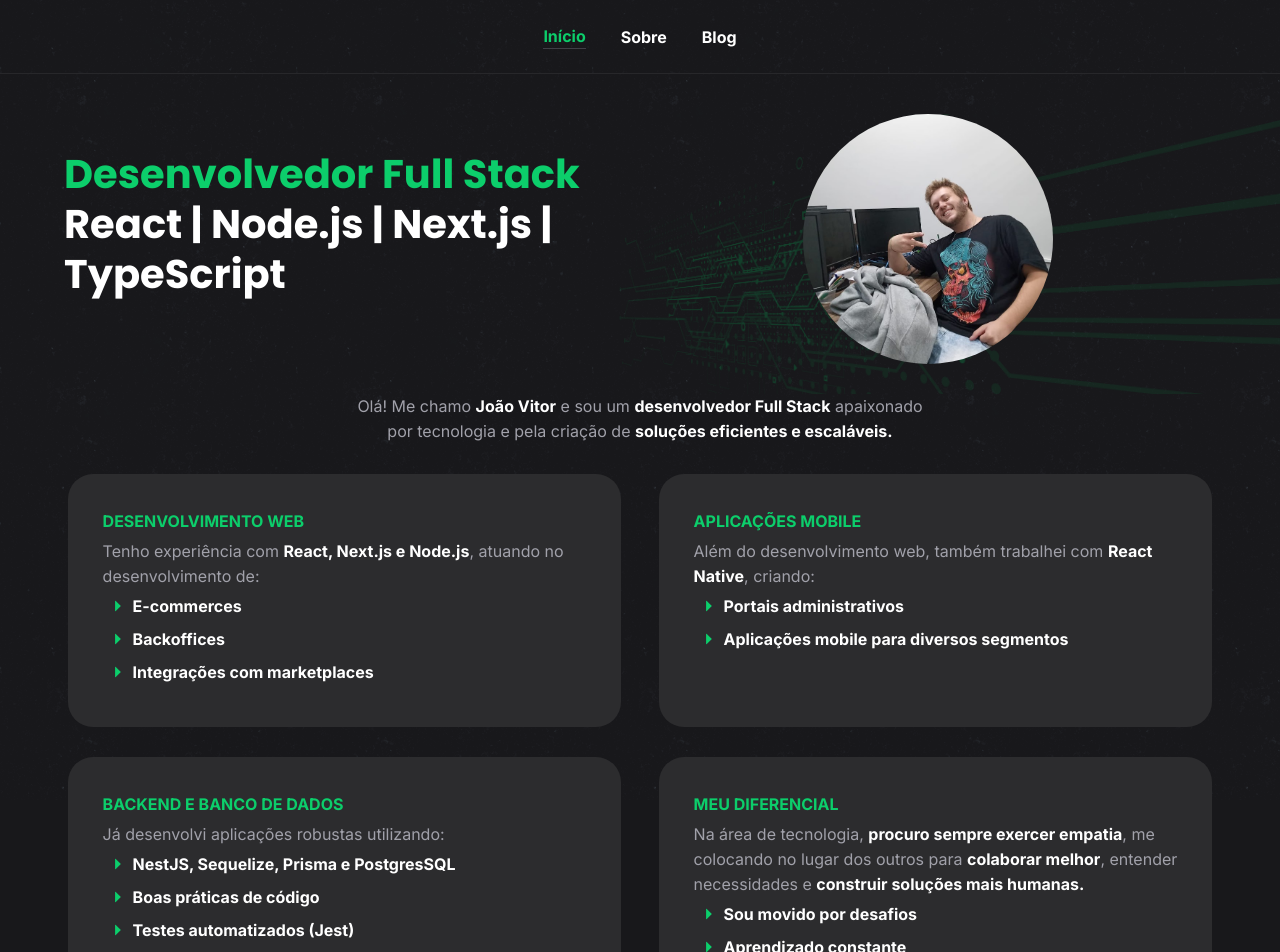
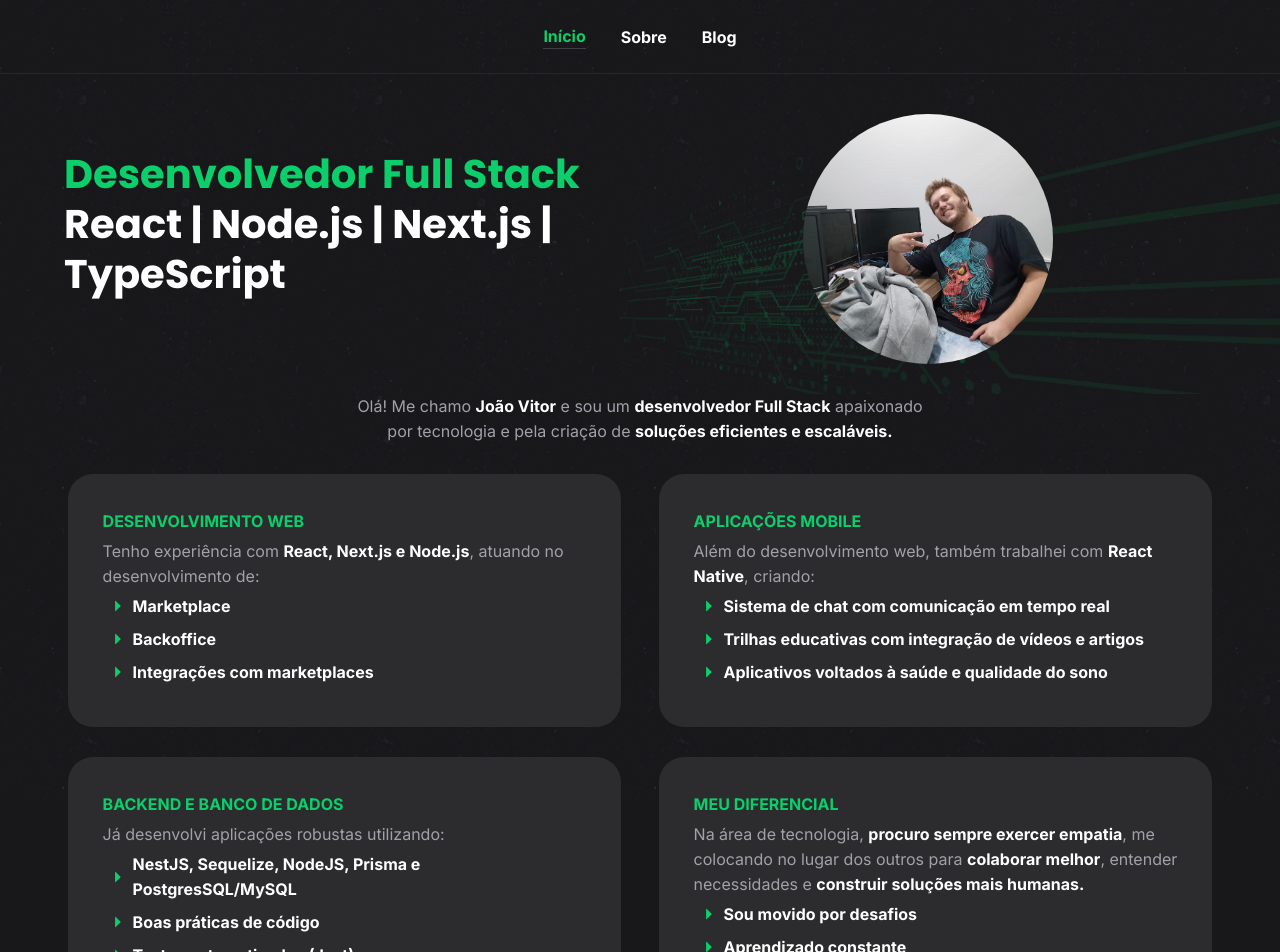
Before and after one commit to JoaoVitorOtavio/my-portfolio, a Next.js app: page / in a window 1280 px wide. Shown: the top 952 px of the page. Built offline with nearby package versions, Linux system fonts and the light colour scheme.

Commit message:
Atualizando descricoes da home

```diff
--- a/app/page.tsx
+++ b/app/page.tsx
@@ -82,8 +82,8 @@ export default function Home() {
                       </>
                     }
                     topics={[
-                      'E-commerces',
-                      'Backoffices',
+                      'Marketplace',
+                      'Backoffice',
                       'Integrações com marketplaces',
                     ]}
                   />
@@ -96,8 +96,9 @@ export default function Home() {
                       </>
                     }
                     topics={[
-                      'Portais administrativos',
-                      'Aplicações mobile para diversos segmentos',
+                      'Sistema de chat com comunicação em tempo real',
+                      'Trilhas educativas com integração de vídeos e artigos',
+                      'Aplicativos voltados à saúde e qualidade do sono',
                     ]}
                   />
                   <CardDescription
@@ -106,7 +107,7 @@ export default function Home() {
                       <>Já desenvolvi aplicações robustas utilizando:</>
                     }
                     topics={[
-                      'NestJS, Sequelize, Prisma e PostgresSQL',
+                      'NestJS, Sequelize, NodeJS, Prisma e PostgresSQL/MySQL',
                       'Boas práticas de código',
                       'Testes automatizados (Jest)',
                     ]}
```
